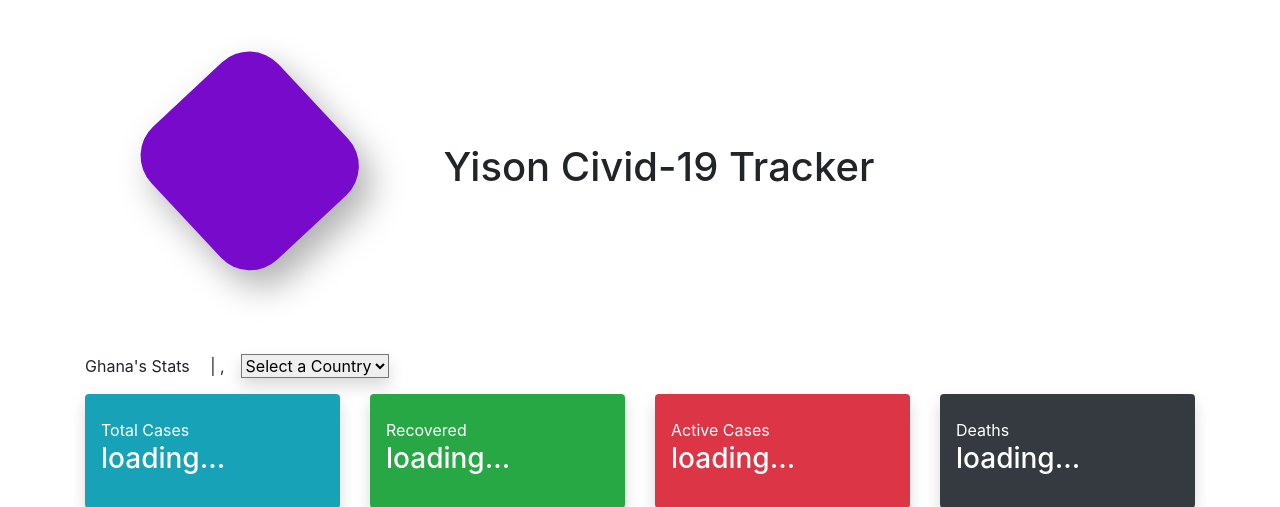
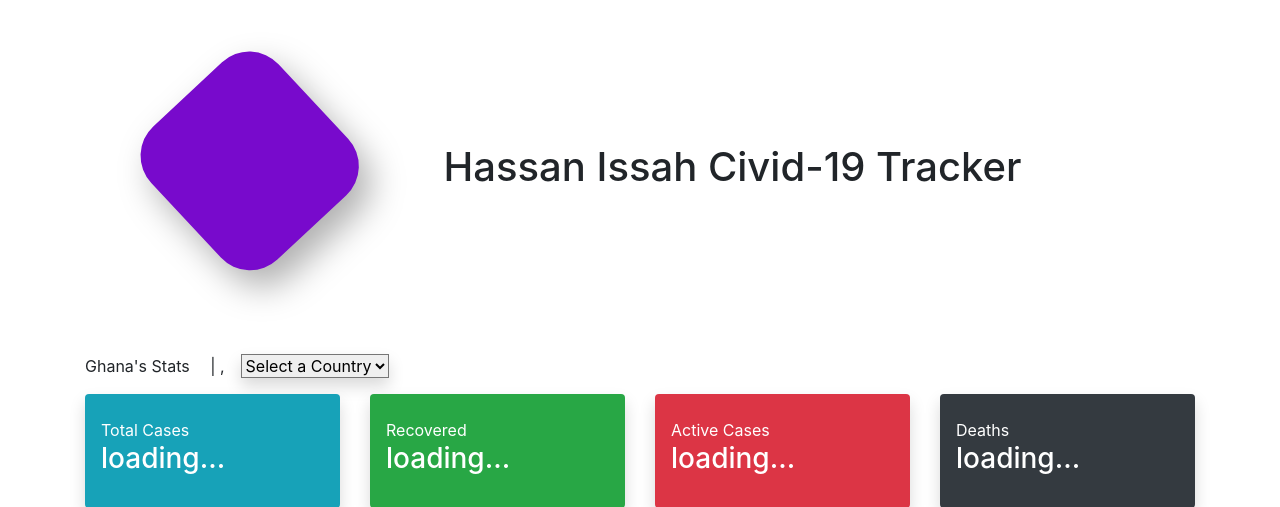
Before and after one commit to adamisah/flask-covid19-tracker, a Flask app: page / in a window 1280 px wide. Shown: the top 507 px of the page. Run offline with Flask 2, Linux system fonts and the light colour scheme; some libraries are stand-ins or nearby versions.

Commit message:
initial commit

```diff
--- a/templates/index.html
+++ b/templates/index.html
@@ -23,7 +23,7 @@
             alt="Rectangle"
             id="logo"
             />
-            <h1 class="d-inline">Yison Civid-19 Tracker</h1>
+            <h1 class="d-inline">Hassan Issah Civid-19 Tracker</h1>
         </div>
     </section>
     <section class="row">
```
